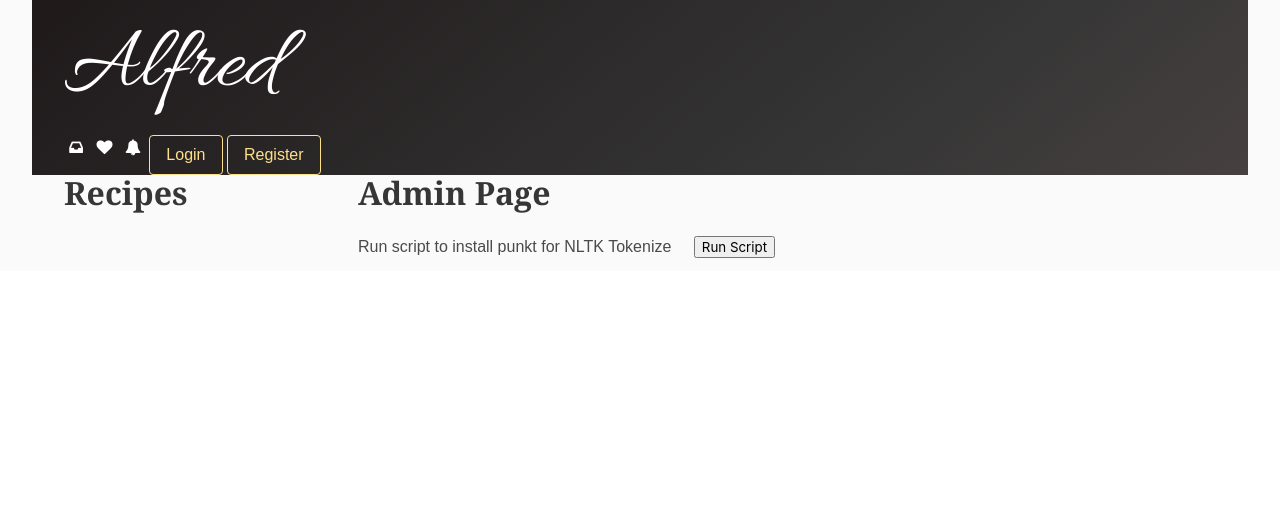
After one commit to bryan-oliveira/alfred, a Flask app: page /admin in a window 1280 px wide. The commit adds this page. Shown: the top 511 px of the page. Run offline with Flask 2, Linux system fonts and the light colour scheme; parts of the project's set-up code (start-up, migrations or seed data) failed here and were passed over; some libraries are stand-ins or nearby versions.

Commit message:
Fix NLTK dependency remote machine

```diff
--- a/app/speech/alfred_tts.py
+++ b/app/speech/alfred_tts.py
@@ -1,9 +1,6 @@
-# from tokens import OXFORD_SPEECH_API # add your own tokens file or remove this line and uncomment line 6
+import base64
+import json
 import requests
-import json
-import base64
-
-
 
 OXFORD_SPEECH_API = "2f3bcd576a404153a32724a54e7d6e6b"
 
@@ -15,14 +12,20 @@
 ACCESS_TOKEN_HEADERS = {"Content-type": "application/x-www-form-urlencoded"}
 ACCESS_TOKEN_HOST = "http://oxford-speech.cloudapp.net"
 ACCESS_TOKEN_PATH = "/token/issueToken"
-ACCESS_TOKEN_URL = ACCESS_TOKEN_HOST+ACCESS_TOKEN_PATH
+ACCESS_TOKEN_URL = ACCESS_TOKEN_HOST + ACCESS_TOKEN_PATH
 
 
 def get_access_token():
-    r = requests.post(ACCESS_TOKEN_URL, headers=ACCESS_TOKEN_HEADERS, data=ACCESS_TOKEN_PAYLOAD)
-    print "Access token status code: " + str(r.status_code)
-    data = r.content
-    return str(json.loads(data)['access_token'])
+    try:
+        r = requests.post(ACCESS_TOKEN_URL, headers=ACCESS_TOKEN_HEADERS, data=ACCESS_TOKEN_PAYLOAD)
+        print "Access token status code: " + str(r.status_code)
+        data = r.content
+        return str(json.loads(data)['access_token'])
+
+    # except NewConnectionError:
+    except:
+        print "Error: No response received"
+        return None
 
 
 TTS_HEADERS = {"Content-type": "application/ssml+xml",
--- /dev/null
+++ b/app/templates/admin.html
@@ -0,0 +1,30 @@
+{% extends "base-template.html" %}
+
+{% block content %}
+    <h3 class="is title is-3">Admin Page</h3>
+
+    <div class="columns">
+        <div class="column is-half">
+
+            <nav class="level">
+                <!-- Left side -->
+                <div class="level-left">
+                    <div class="level-item">
+                        <h4 class="is-4">Run script to install punkt for NLTK Tokenize</h4>
+                    </div>
+                </div>
+
+                <!-- Right Side -->
+                <div class="level-right">
+                    <div class="level-item">
+                        <form action="/run_script" method="post">
+                            <input type="submit" value="Run Script">
+                        </form>
+                    </div>
+                </div>
+            </nav>
+
+        </div>
+    </div>
+
+{% endblock %}
--- a/app/templates/categories.html
+++ b/app/templates/categories.html
@@ -2,7 +2,7 @@
 
 {% block content %}
 
-    <div class="columns is-multiline is-mobile top_margin_20px">
+    <div class="columns is-multiline top_margin_20px">
 
         <div class="column has-text-centered">
             <figure class="image is-128x128 image-cropper">
--- a/app/views.py
+++ b/app/views.py
@@ -10,6 +10,7 @@
 from .forms import LoginForm
 from flask.ext.login import login_user, logout_user, login_required, current_user
 from app.speech.alfred_tts import get_raw_wav
+import nltk
 
 RECOMMENDED_RECIPE_LIST_SIZE = 8
 
@@ -173,6 +174,20 @@
                            form=form)
 
 
+@app.route("/admin", methods=['GET'])
+def admin_page():
+    return render_template("admin.html")
+
+
+@app.route("/run_nltk_script", methods=['POST'])
+def run_nltk_script():
+    """
+    This function installs a NLTK dependency on the local machine
+    :return: True
+    """
+    nltk.download('punkt')
+    return True
+
 @app.route("/logout")
 @login_required
 def logout():
@@ -181,8 +196,8 @@
 
 
 def next_is_valid(url):
-    """This function receives an url, and must heck whether it is valid/safe"""
-    print url
+    """This function receives an url, and must check whether it is valid/safe"""
+    print "######", url
     return True
 
 
```
